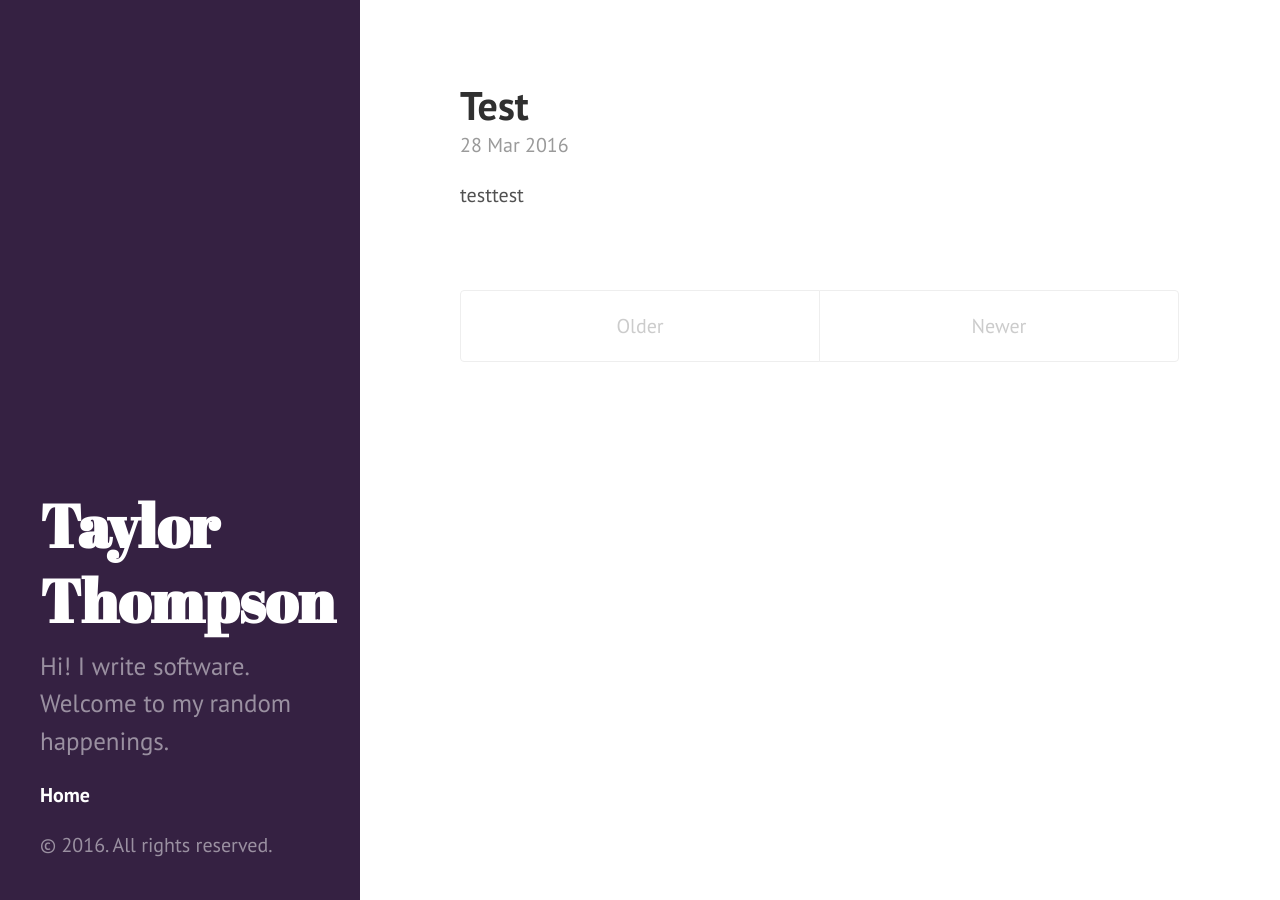
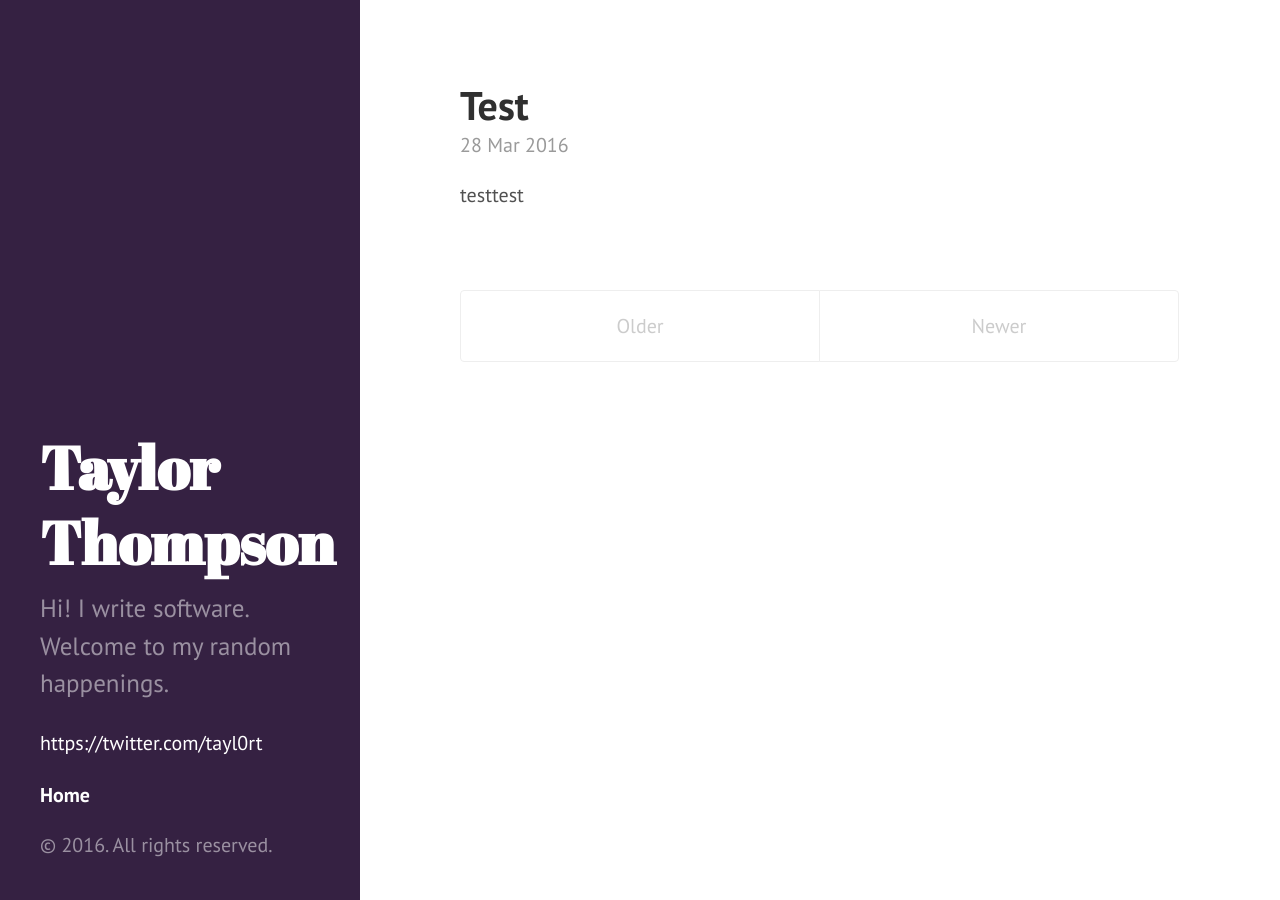
Before and after one commit to tayl0rt/tayl0rt.github.io, a Jekyll site: the page built from index.html, in a window 1280 px wide. Built offline with Jekyll 4.4.1, drawn with Linux system fonts in a browser that asks for light colours; the list of posts is cut into pages by our own code.

Commit message:
updated twitter hopefully

```diff
--- a/_includes/sidebar.html
+++ b/_includes/sidebar.html
@@ -3,6 +3,7 @@
     <div class="sidebar-about">
       <h1>{{ site.title }}</h1>
       <p class="lead">{{ site.description }}</p>
+      <a class="lead"><a href="https://twitter.com/tayl0rt">{{ site.twitter }}</a></p>
     </div>
 
     <ul class="sidebar-nav">
```
